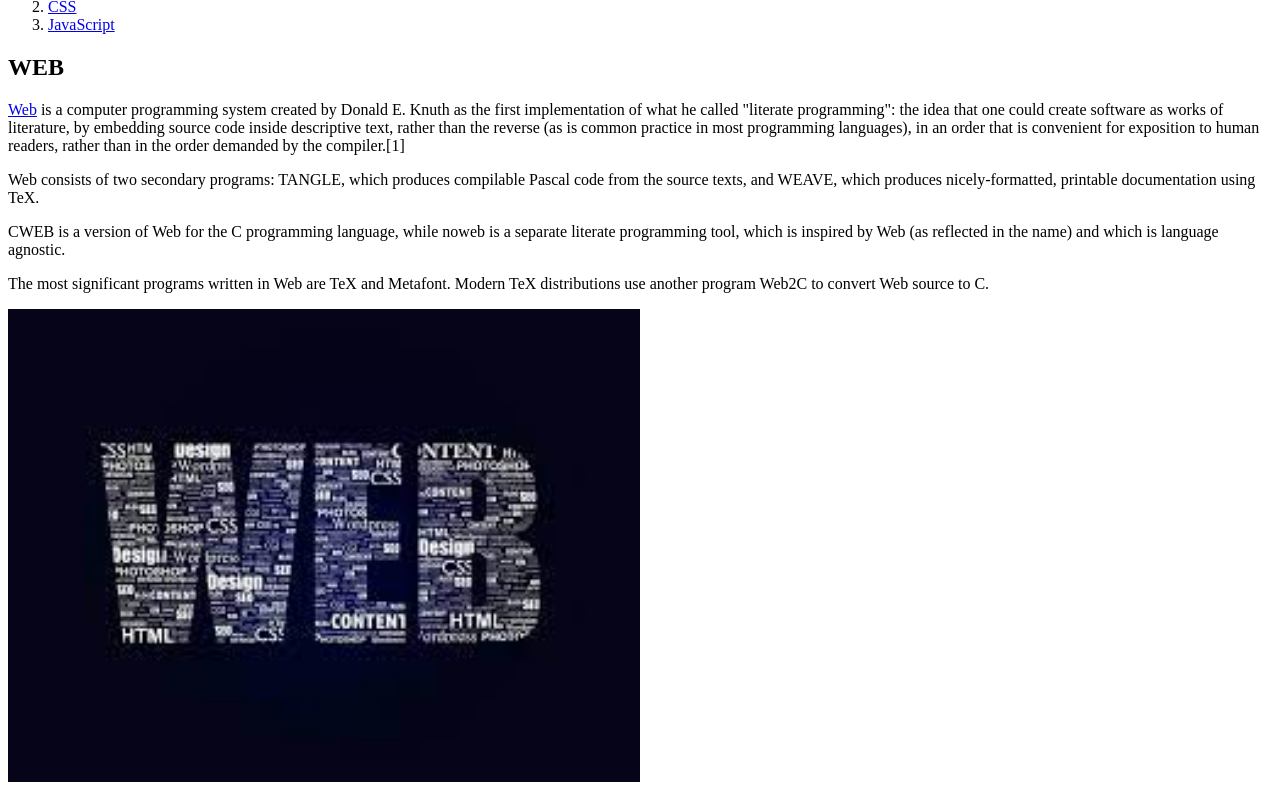
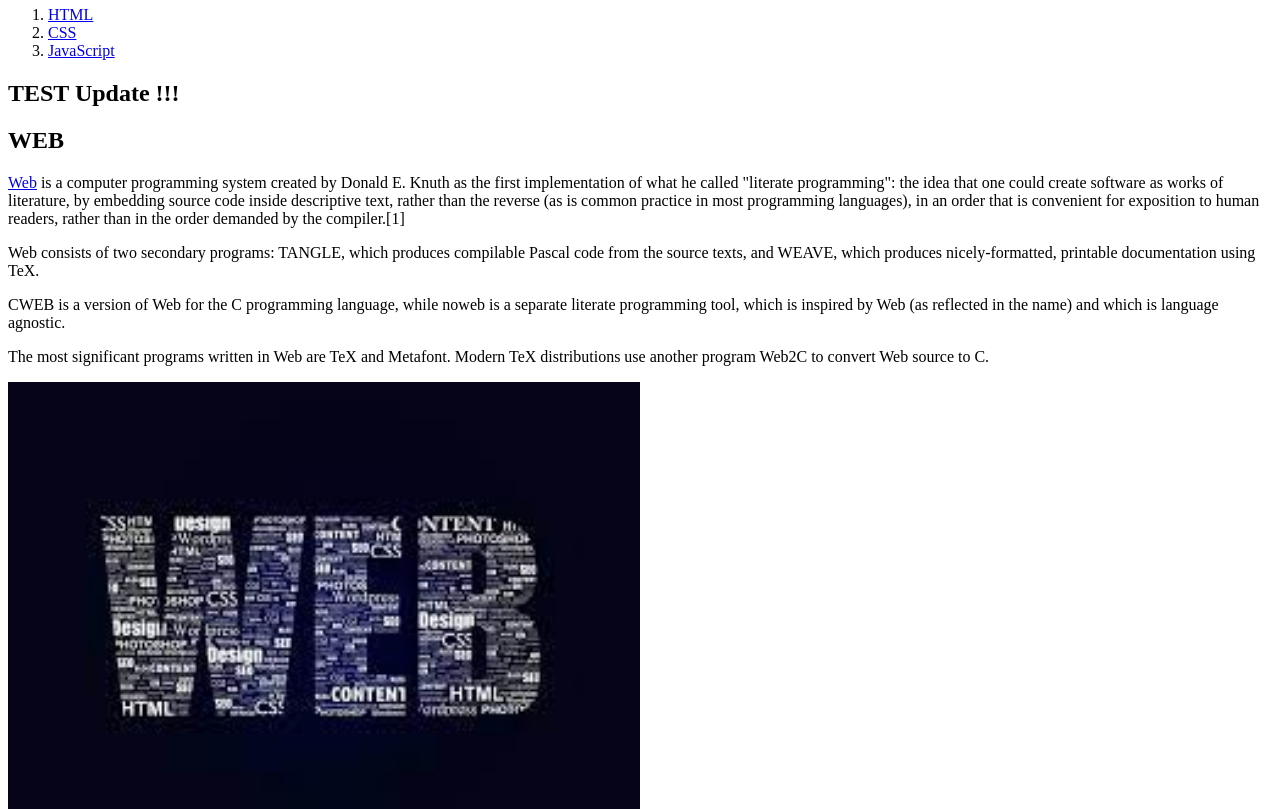
Before and after one commit to DrunkenJK/lifecoding_01, a plain HTML site: page index.html in a window 1280 px wide. Shown: the part 100-909 px from the top of the page. Drawn offline with Linux system fonts and the light colour scheme.

Commit message:
Update index.html

```diff
--- a/index.html
+++ b/index.html
@@ -3,7 +3,7 @@
     <head>
         <title>WEB Study - Welcome</title>
         <meta charset="utf-8">
-    </head>
+    </head>https://github.com/DrunkenJK/lifecoding_01/blob/main/index.html
 
     <body>
         <h1><a href="index.html">WEB</a></h1>
@@ -12,6 +12,8 @@
             <li><a href="2.html">CSS</a></li>
             <li><a href="3.html">JavaScript</a></li>
         </ol>
+
+        <h2> TEST Update !!! </h2>
 
         <h2>WEB</h2>
         <p><a href="https://en.wikipedia.org/wiki/Web_(programming_system)" target="_blank" title="WEB">Web</a> is a computer programming system created by Donald E. Knuth as the
```
